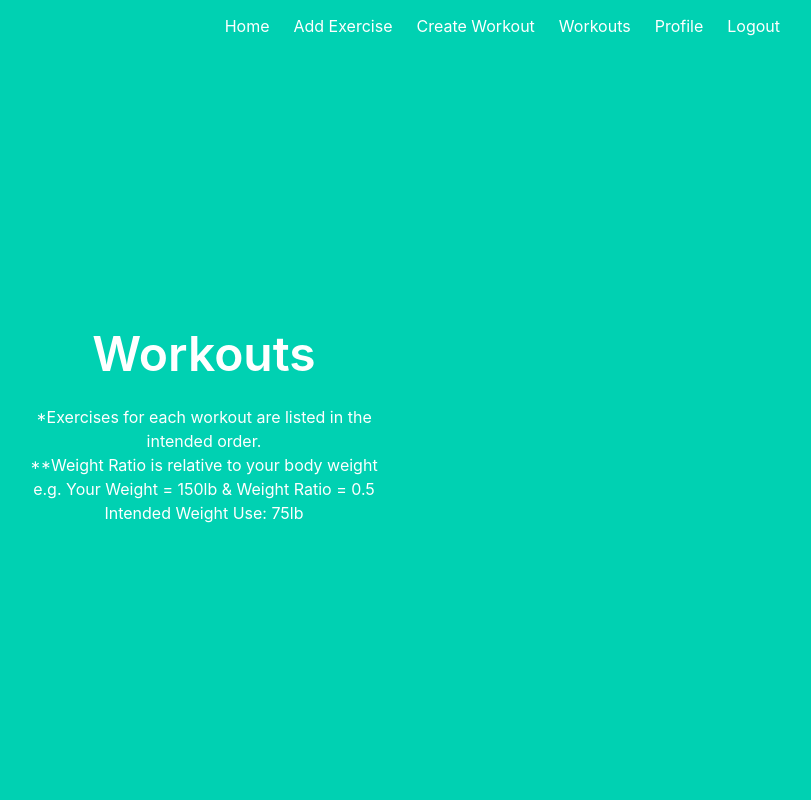
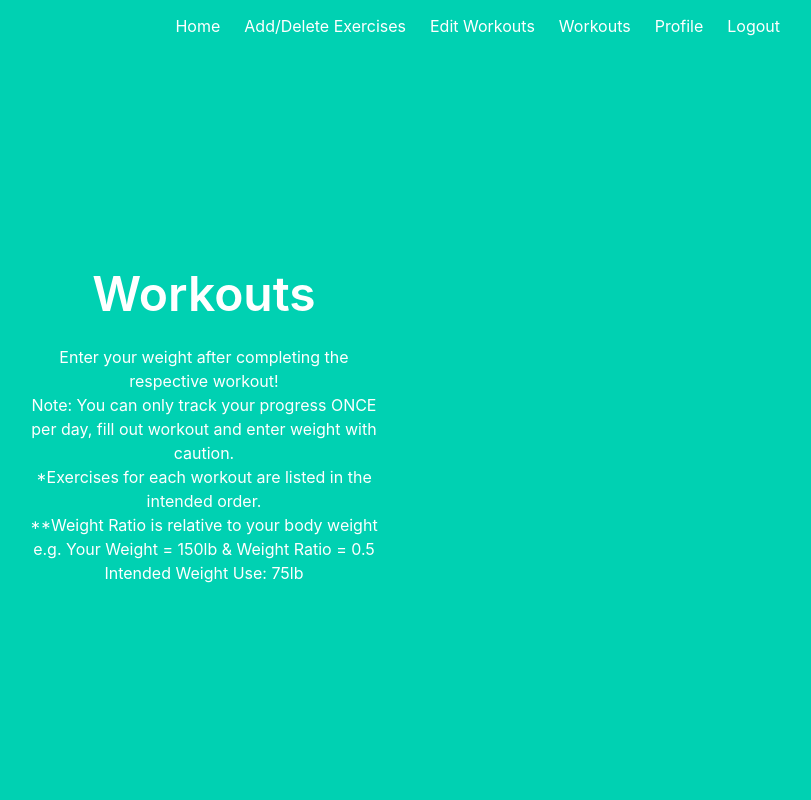
Before and after one commit to JampherS/flask_workout_app, a Flask app: page /workouts in a window 1280 px wide. Shown: the whole page, without its empty margins (436-1247 px from the left). Run offline with Flask 2, Linux system fonts and the light colour scheme; a user stored in the database is signed in; data comes from the database, SQL or seed files in the repository; data that the repository does not hold is empty.

Commit message:
adding tracking features

```diff
--- a/final/main.py
+++ b/final/main.py
@@ -1,6 +1,8 @@
-from flask import Blueprint, render_template
+from datetime import datetime
+from flask import Blueprint, render_template, redirect, url_for, request, flash
 from flask_login import login_required, current_user
 from .models import is_admin
+from .db_config import workoutsDB
 
 main = Blueprint('main', __name__)
 
@@ -15,4 +17,37 @@ def index():
 @main.route('/profile')
 @login_required
 def profile():
-	return render_template('profile.html', name=current_user.name, admin=is_admin(current_user.id))
+	user = workoutsDB.db.tracker.find_one({"_id": current_user.id})
+	return render_template('profile.html', name=current_user.name, admin=is_admin(current_user.id), hist=user['history'])
+
+@main.route('/profile', methods=['POST'])
+@login_required
+def track():
+	try:
+		weight = int(request.form.get('weight')) if request.form.get('weight') else None
+	except:
+		flash("Please enter valid a resposne")
+		return redirect(url_for('main.profile'))
+
+	if weight is None or weight <= 0:
+		flash("Please enter a valid weight")
+		return redirect(url_for('main.profile'))
+
+	entry = workoutsDB.db.tracker.find_one({"_id": current_user.id,
+											"history.date": datetime.today().strftime('%Y-%m-%d')})
+
+	if entry:
+		flash("Can only log one weigh-in/workout per day")
+		return redirect(url_for('main.profile'))
+
+	workoutsDB.db.tracker.update({"_id": current_user.id},
+								 {"$push":
+									 {"history":
+										 {"$each": [{
+											 "date": datetime.today().strftime('%Y-%m-%d'),
+											 "weight": weight
+										 }],
+											 "$position": 0}
+									 }
+								 })
+	return redirect(url_for('main.profile'))
--- a/final/templates/base.html
+++ b/final/templates/base.html
@@ -24,13 +24,13 @@
 
 					{% if admin %}
     				<a href="{{ url_for('work.add') }}" class="navbar-item">
-        				Add Exercise
+        				Add/Delete Exercises
     				</a>
     				{% endif %}
 
 					{% if admin %}
     				<a href="{{ url_for('work.create') }}" class="navbar-item">
-        				Create Workout
+        				Edit Workouts
     				</a>
     				{% endif %}
 
--- a/final/templates/edit_workout.html
+++ b/final/templates/edit_workout.html
@@ -13,16 +13,14 @@
 
     {% for exercise in exercises %}
         <form method="POST" action="/append/{{ workout_name }}/{{ exercise['name'] }}">
-            <div class="field">
             <div class="control">
                 {{ exercise['name'].title() }}
                 <input class="input" type="order" name="order" placeholder="Order" autofocus="">
                 <input class="input" type="weight" name="weight" placeholder="Weight Ratio" autofocus="">
                 <input class="input" type="reps" name="reps" placeholder="Repetitions" autofocus="">
                 <input class="input" type="sets" name="sets" placeholder="Sets" autofocus="">
-                    <input class="input" type="time" name="time" placeholder="Time" autofocus="">
+                <input class="input" type="tim" name="time" placeholder="Time" autofocus="">
                 <button class="button">Add</button>
-                </div>
             </div>
         </form>
     {% endfor %}
--- a/final/templates/exercise.html
+++ b/final/templates/exercise.html
@@ -13,22 +13,18 @@
 
         {% for exercise in exercises %}
             <form method="POST" action="/delete/{{ exercise['name'] }}">
-                <div class="field">
                 <div class="control">
                     {{ exercise['name'].title() }}
                     <button class="button">Delete</button>
-                    </div>
                 </div>
             </form>
         {% endfor %}
 
         <form method="POST" action="/add">
-            <div class="field">
             <div class="control">
                 <input class="input is-large" type="exercise" name="exercise" placeholder="New Exercise" autofocus="">
                 <button class="button">Add</button>
             </div>
-            </div>
         </form>
 </div>
 {% endblock %}
--- a/final/templates/index.html
+++ b/final/templates/index.html
@@ -5,6 +5,6 @@
   <font size="+5"> Workout Tracking Application </font>
 </h1>
 <h2 class="subtitle">
-  ECE364 Databases Final Project
+  ECE464 Databases Final Project
 </h2>
 {% endblock %}
--- a/final/templates/workout.html
+++ b/final/templates/workout.html
@@ -10,13 +10,19 @@
     		    </div>
 	        {% endif %}
 	    {% endwith %}
+        <div>
+            Enter your weight after completing the respective workout!
+        </div>
+        <div>
+            Note: You can only track your progress ONCE per day, fill out workout and enter weight with caution.
+        </div>
         {% for workout in workouts %}
+            <form method="POST" action="/track/{{ workout['name'] }}">
             <div class="field">
-                <div class="control">
-                    <font size="+5"> {{ workout['name'].title() }} </font>
+                <font size="+5"> {{ workout['name'].title() }} </font>
                     {% for exercise in workout['exercises'] %}
                         <div class="control">
-                            <font size="+1"> {{ exercise['name'] }} </font>
+                            <font size="+1"> {{ exercise['name'].title() }} </font>
                         </div>
 
                         {% if exercise['weight'] is not none %}
@@ -43,8 +49,10 @@
                         </div>
                         {% endif %}
                     {% endfor %}
-                </div>
             </div>
+            <input class="input" type="weight" name="weight" placeholder="Today's Weight" autofocus="">
+            <button class="button">Track</button>
+            </form>
         {% endfor %}
         <div>
             *Exercises for each workout are listed in the intended order.
--- a/final/work.py
+++ b/final/work.py
@@ -1,3 +1,4 @@
+from datetime import datetime
 from flask import Blueprint, render_template, redirect, url_for, request, flash
 from flask_login import login_required, current_user
 from .db_config import workoutsDB
@@ -28,10 +29,10 @@ def add_post():
     workoutsDB.db.exercises.insert_one({"name": exercise_name})
     return redirect(url_for('work.add'))
 
-@work.route('/delete/<exercise>', methods=['POST'])
+@work.route('/delete/<exercise_name>', methods=['POST'])
 @login_required
-def delete(exercise):
-    workoutsDB.db.exercises.delete_one({"name": exercise})
+def delete(exercise_name):
+    workoutsDB.db.exercises.delete_one({"name": exercise_name})
     return redirect(url_for('work.add'))
 
 @work.route('/create')
@@ -66,11 +67,15 @@ def append(workout_name):
 @work.route('/append/<workout_name>/<exercise_name>', methods=['POST'])
 @login_required
 def append_post(workout_name, exercise_name):
-    order = int(request.form.get('order')) - 1 if request.form.get('order') else None
-    weight = float(request.form.get('weight')) if request.form.get('weight') else None
-    reps = int(request.form.get('reps')) if request.form.get('reps') else None
-    sets = int(request.form.get('sets')) if request.form.get('sets') else None
-    time = float(request.form.get('time')) if request.form.get('time') else None
+    try:
+        order = int(request.form.get('order')) - 1 if request.form.get('order') else None
+        weight = float(request.form.get('weight')) if request.form.get('weight') else None
+        reps = int(request.form.get('reps')) if request.form.get('reps') else None
+        sets = int(request.form.get('sets')) if request.form.get('sets') else None
+        time = float(request.form.get('time')) if request.form.get('time') else None
+    except:
+        flash("Please enter (a) valid response(s)")
+
     workouts = workoutsDB.db.workouts.aggregate([
         {"$match": {"name": workout_name}},
         {"$project":
@@ -107,10 +112,10 @@ def append_post(workout_name, exercise_name):
                                   })
     return redirect(url_for('work.append', workout_name=workout_name))
 
-@work.route('/remove/<workout>', methods=['POST'])
+@work.route('/remove/<workout_name>', methods=['POST'])
 @login_required
-def remove(workout):
-    workoutsDB.db.workouts.delete_one({"name": workout})
+def remove(workout_name):
+    workoutsDB.db.workouts.delete_one({"name": workout_name})
     return redirect(url_for('work.create'))
 
 @work.route('/workouts')
@@ -118,3 +123,46 @@ def remove(workout):
 def workouts():
     workouts = workoutsDB.db.workouts.find({}).sort("name")
     return render_template('workout.html', workouts=workouts, admin=is_admin(current_user.id))
+
+@work.route('/track/<workout_name>', methods=['POST'])
+@login_required
+def track(workout_name):
+    try:
+        weight = int(request.form.get('weight')) if request.form.get('weight') else None
+    except:
+        flash("Please enter a valid response")
+        return redirect(url_for('work.workouts'))
+
+    entry = workoutsDB.db.tracker.find_one({"_id": current_user.id,
+                                            "history.date": datetime.today().strftime('%Y-%m-%d')})
+
+
+    if entry:
+        flash("Can only log one weigh-in/workout per day")
+        return redirect(url_for('work.workouts'))
+
+    if weight is not None and weight > 0:
+        workoutsDB.db.tracker.update({"_id": current_user.id},
+                                    {"$push":
+                                         {"history":
+                                             {"$each": [{
+                                             "date": datetime.today().strftime('%Y-%m-%d'),
+                                             "weight": weight,
+                                             "workout": workout_name
+                                             }],
+                                             "$position": 0}
+                                         }
+                                    })
+    else:
+        workoutsDB.db.tracker.update({"_id": current_user.id},
+                                     {"$push":
+                                         {"history":
+                                             {"$each": [{
+                                             "date": datetime.today().strftime('%Y-%m-%d'),
+                                             "workout": workout_name
+                                             }],
+                                             "$position": 0}
+                                         }
+                                     })
+
+    return redirect(url_for('work.workouts'))
```
Also changed, not shown: final/templates/create_workout.html (+13 -10 lines), final/templates/profile.html (+35 -0 lines). Lines whose indentation alone changed are shown as unchanged.
